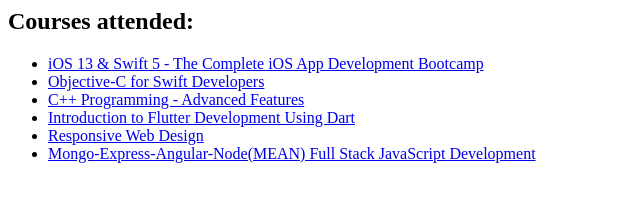
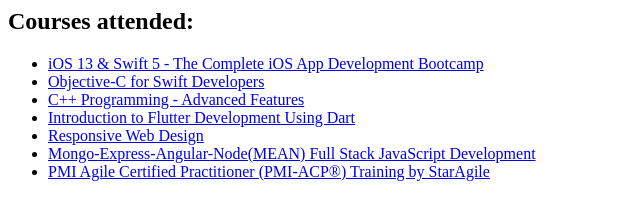
Before and after one commit to AmeerMuhammed/certificates, a plain HTML site: page index.html in a window 1280 px wide. Shown: the whole page, without its empty margins (0-640 px from the left). Drawn offline with Linux system fonts and the light colour scheme.

Commit message:
New Cert Added - PMI ACP

```diff
--- a/index.html
+++ b/index.html
@@ -6,4 +6,5 @@
     <li><a href="https://ameermuhammed.github.io/certificates/FlutterDevelopment.pdf">Introduction to Flutter Development Using Dart</a></li>
   <li><a href="https://www.freecodecamp.org/certification/fcc919b3bfa-10e3-4533-ba11-f7fb7161517a/responsive-web-design">Responsive Web Design</a></li>
   <li><a href="https://ameermuhammed.github.io/certificates/MEANStack.pdf">Mongo-Express-Angular-Node(MEAN) Full Stack JavaScript Development</a></li>
+      <li><a href="https://ameermuhammed.github.io/certificates/PMI-ACP-StarAgile.pdf">PMI Agile Certified Practitioner (PMI-ACP®) Training by StarAgile</a></li>
 </ul>
```
